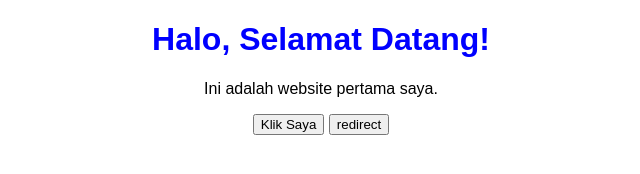
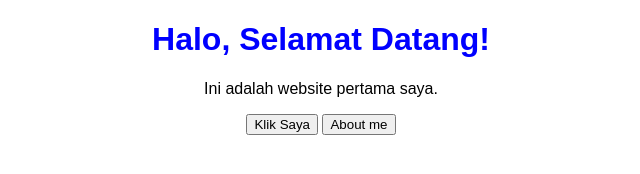
Before and after one commit to habibie11/proyek-belajar-git, a plain HTML site: page index.html in a window 1280 px wide. Shown: the full height of the page, 319-959 px from the left. Drawn offline with Linux system fonts and the light colour scheme.

Commit message:
perbaikan nama tombol

```diff
--- a/index.html
+++ b/index.html
@@ -17,7 +17,7 @@
     <p>Ini adalah website pertama saya.</p>
     <button onclick="alert('Tombol ditekan!')">Klik Saya</button>
     <a href="halamaan1.html">
-        <button onclick="alert('Tombol ditekan!')">redirect</button>
+        <button type="button">About me</button>
     </a>
 </body>
 </html>
```
